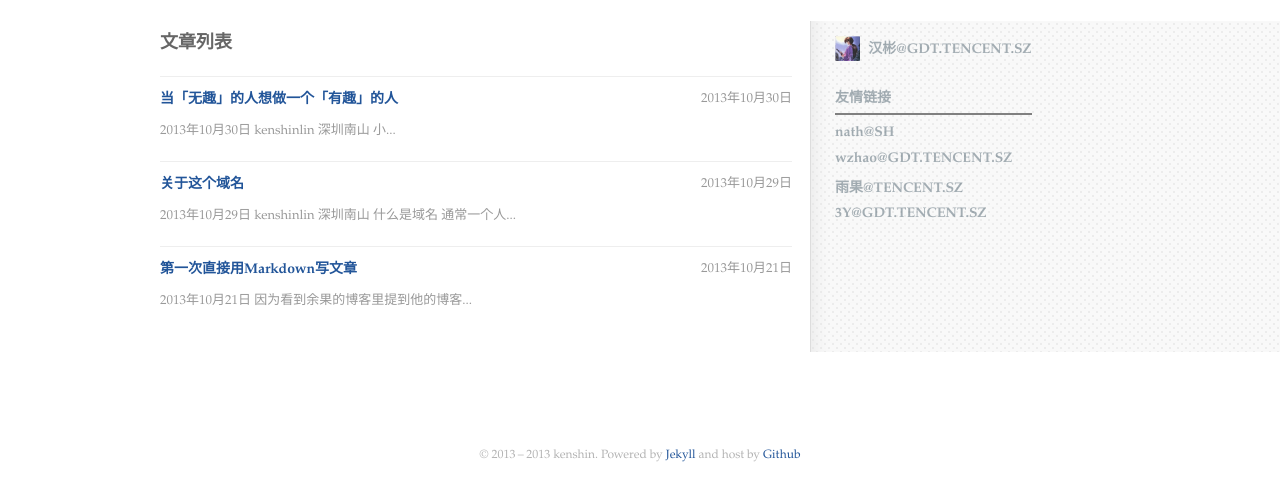
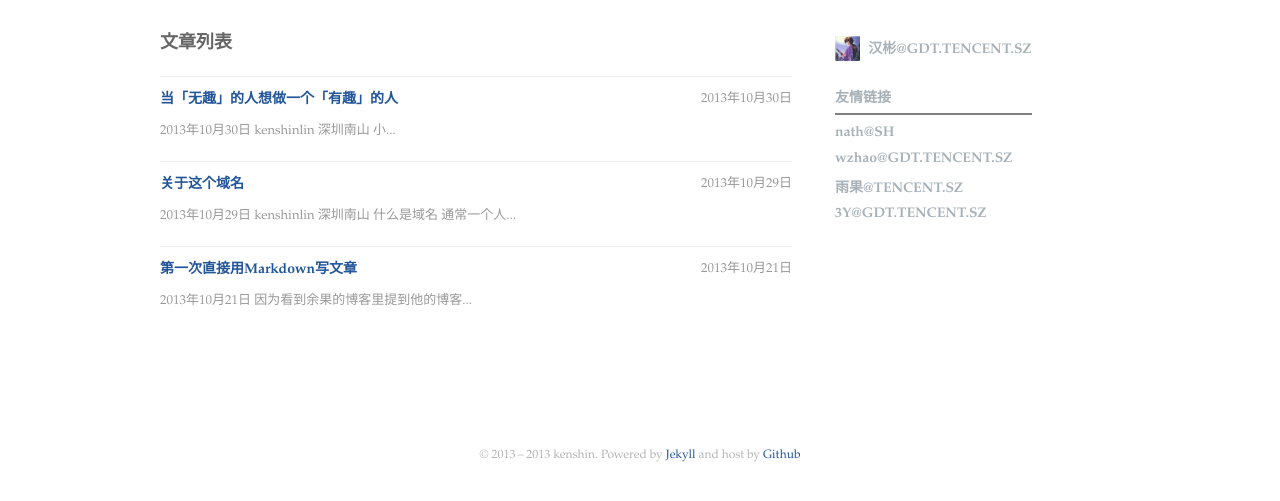
Before and after one commit to kenshinlin/archives, a Jekyll site: the page built from index.html, in a window 1280 px wide. Shown: the top 501 px of the page. Built offline with Jekyll 4.4.1, drawn with Linux system fonts in a browser that asks for light colours.

Commit message:
Update style.css

```diff
--- a/css/style.css
+++ b/css/style.css
@@ -112,15 +112,15 @@ font-size: 14px;
   padding:15px 10px 20px 20px;
 }
 .info:before{
-    border-left: 1px solid #ddd;
-  -moz-box-shadow: inset 20px 0 20px -20px #e4e4e4;
-  -webkit-box-shadow: inset 20px 0 20px -20px #e4e4e4;
-  box-shadow: inset 20px 0 20px -20px #e4e4e4;
+    /*border-left: 1px solid #ddd;*/
+  /*-moz-box-shadow: inset 20px 0 20px -20px #e4e4e4;*/
+  /*-webkit-box-shadow: inset 20px 0 20px -20px #e4e4e4;*/
+  /*box-shadow: inset 20px 0 20px -20px #e4e4e4;*/
   right: 0;
   left: 650px;
 }
 .info:before, .wrap:after{
-  background: url("/img/bgr.png");
+  /*background: url("/img/bgr.png");*/
   bottom: 0;
   content: " ";
   z-index: -1;
```
